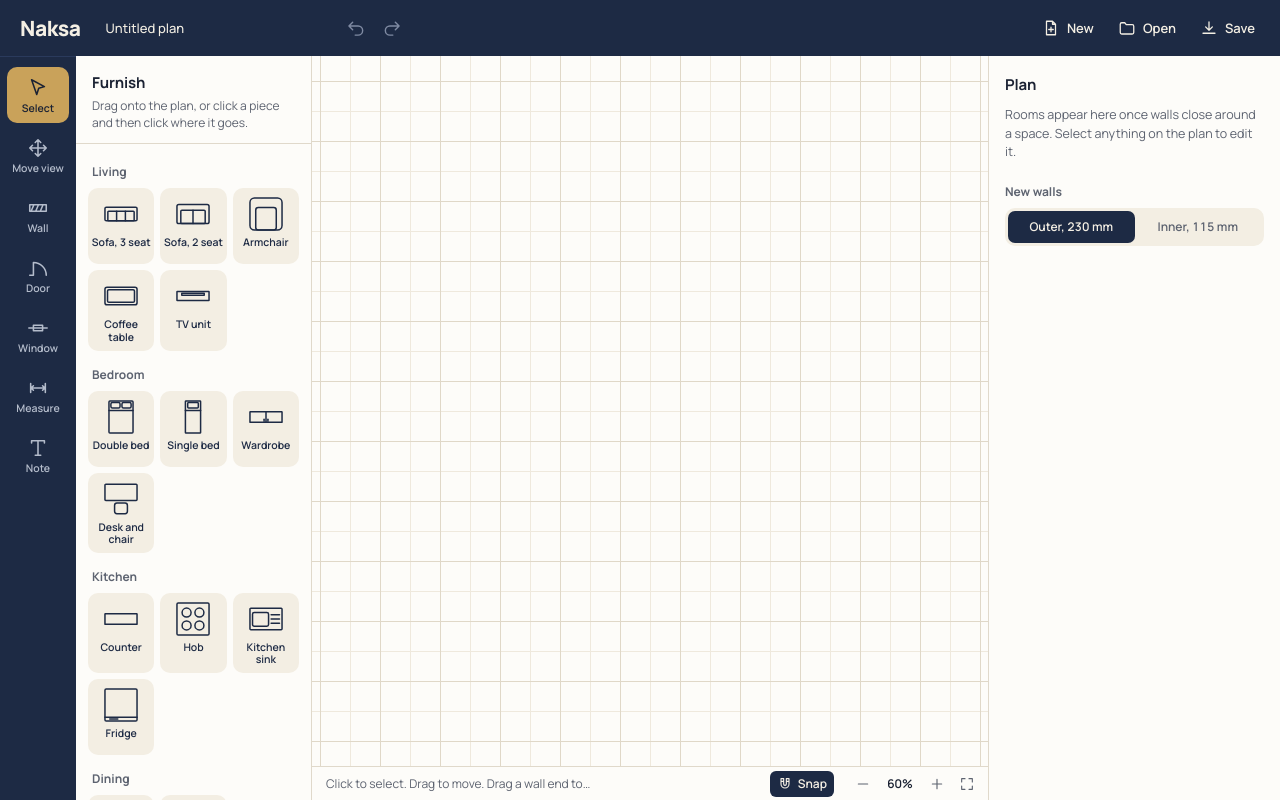
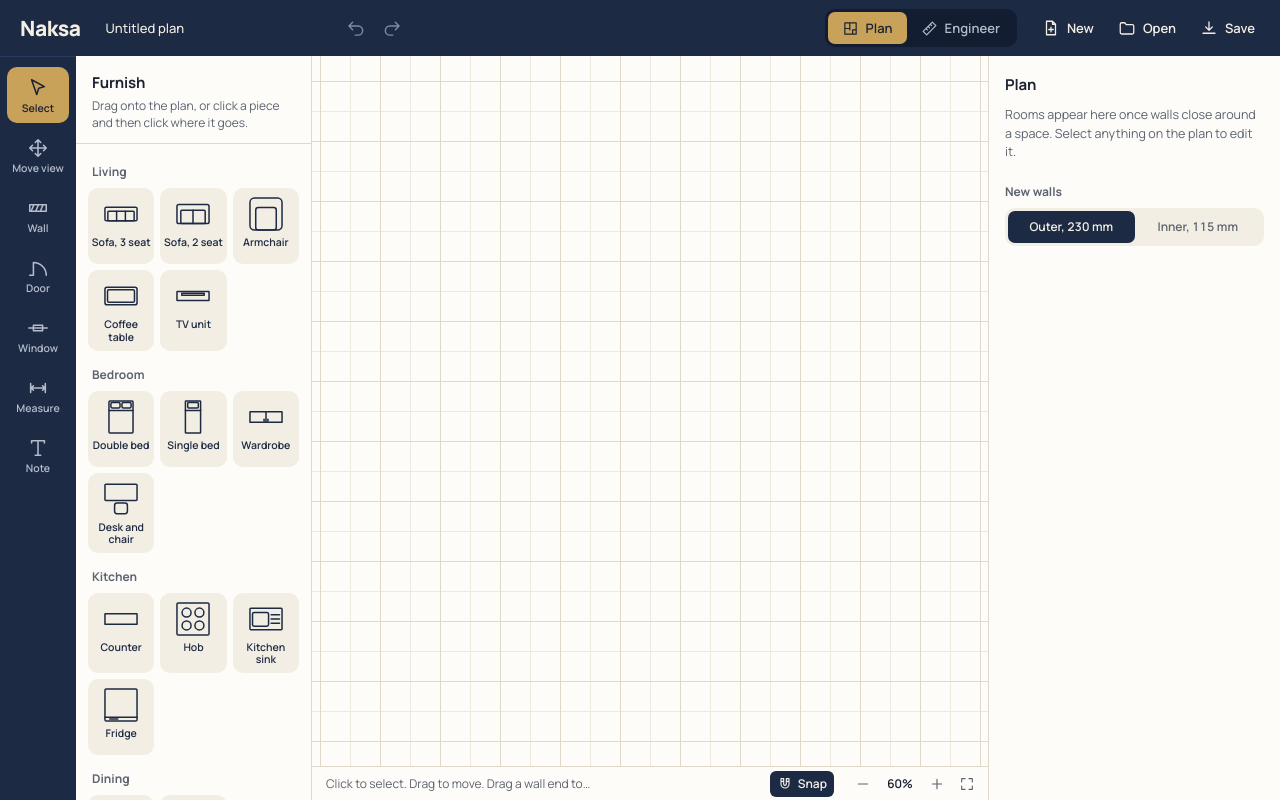
Before and after one commit to rawobj/naksa, a Next.js app: page / in a window 1280 px wide. Built offline with nearby package versions, Linux system fonts and the light colour scheme.

Commit message:
feat: add engineer view

```diff
--- a/src/editor/editor-atoms.ts
+++ b/src/editor/editor-atoms.ts
@@ -3,6 +3,7 @@ import { emptyPlan, type Id, type Plan } from "@/core/model";
 
 export type ToolId =
   "select" | "pan" | "wall" | "door" | "window" | "dimension" | "text" | "item";
+export type ViewMode = "plan" | "engineer";
 export type EntityType =
   "wall" | "opening" | "item" | "dimension" | "label" | "room";
 
@@ -43,6 +44,8 @@ export const pendingItemAtom = atom<string | null>(null);
 export const wallThicknessAtom = atom(230); // thickness given to newly drawn walls
 
 export const selectionAtom = atom<Selection | null>(null);
+
+export const viewAtom = atom<ViewMode>("plan");
 
 export const viewportAtom = atom<Viewport>({ x: 0, y: 0, zoom: 0.05 });
 
--- a/src/editor/editor.tsx
+++ b/src/editor/editor.tsx
@@ -26,6 +26,7 @@ import {
   snappingAtom,
   toolAtom,
   undoAtom,
+  viewAtom,
   viewportAtom,
   type EntityType,
 } from "./editor-atoms";
@@ -160,6 +161,10 @@ export default function Editor() {
         return store.set(redoAtom);
       }
       if (mod || e.altKey) return;
+
+      // Views
+      if (e.key === "1") return store.set(viewAtom, "plan");
+      if (e.key === "2") return store.set(viewAtom, "engineer");
 
       // The active tool gets the key first (the wall tool uses numbers for typed lengths)
       const active = tools[store.get(toolAtom)];
--- a/src/editor/panels/top-bar.tsx
+++ b/src/editor/panels/top-bar.tsx
@@ -1,8 +1,8 @@
 "use client";
 
 import { produce } from "immer";
-import { useAtomValue, useSetAtom } from "jotai";
-import { Icon } from "../icons";
+import { useAtom, useAtomValue, useSetAtom } from "jotai";
+import { Icon, type IconName } from "../icons";
 import {
   canRedoAtom,
   canUndoAtom,
@@ -10,7 +10,25 @@ import {
   planNameAtom,
   redoAtom,
   undoAtom,
+  viewAtom,
+  type ViewMode,
 } from "../editor-atoms";
+
+const VIEWS: { id: ViewMode; label: string; icon: IconName; title: string }[] =
+  [
+    {
+      id: "plan",
+      label: "Plan",
+      icon: "plan",
+      title: "Furnished plan with floor finishes (1)",
+    },
+    {
+      id: "engineer",
+      label: "Engineer",
+      icon: "ruler",
+      title: "Dimensions, wall sections and door and window tags (2)",
+    },
+  ];
 
 type TopBarProps = {
   onNew(): void;
@@ -26,9 +44,10 @@ const iconButton =
 const action =
   "flex h-9 items-center gap-[7px] rounded-small px-[11px] font-semibold whitespace-nowrap text-on-navy transition-[background] duration-150 ease-naksa hover:bg-navy-raised max-[1280px]:w-9 max-[1280px]:justify-center max-[1280px]:px-0 [&>span]:max-[1280px]:hidden";
 
-// Top bar: plan name, undo and redo and file actions
+// Top bar: plan name, undo and redo, view switcher and file actions
 export default function TopBar({ onNew, onOpen, onSave }: TopBarProps) {
   const name = useAtomValue(planNameAtom);
+  const [view, setView] = useAtom(viewAtom);
   const canUndo = useAtomValue(canUndoAtom);
   const canRedo = useAtomValue(canRedoAtom);
   const commit = useSetAtom(commitAtom);
@@ -79,7 +98,27 @@ export default function TopBar({ onNew, onOpen, onSave }: TopBarProps) {
         </button>
       </div>
 
-      <div className="ml-auto flex items-center gap-0.5">
+      {/* View switcher */}
+      <div
+        className="ml-auto flex rounded-big bg-navy-deep p-[3px]"
+        role="group"
+        aria-label="View"
+      >
+        {VIEWS.map((v) => (
+          <button
+            key={v.id}
+            className="flex h-8 items-center gap-[7px] rounded-small px-3.5 font-semibold text-on-navy-muted transition-[background,color] duration-180 ease-naksa hover:text-on-navy aria-pressed:bg-brass aria-pressed:text-on-brass max-[860px]:px-2.5"
+            aria-pressed={view === v.id}
+            title={v.title}
+            onClick={() => setView(v.id)}
+          >
+            <Icon name={v.icon} size={17} />
+            <span className="max-[860px]:hidden">{v.label}</span>
+          </button>
+        ))}
+      </div>
+
+      <div className="flex items-center gap-0.5">
         <button className={action} onClick={onNew} title="Start a blank plan">
           <Icon name="file" size={18} />
           <span>New</span>
--- a/src/editor/plan-canvas.tsx
+++ b/src/editor/plan-canvas.tsx
@@ -12,7 +12,7 @@ import {
   wallBox,
 } from "./hit";
 import { outline } from "./overlay";
-import { drawPlan, type DrawOptions } from "./render/draw";
+import { drawPlan, ENGINEER_MARGIN, type DrawOptions } from "./render/draw";
 import { sceneFor } from "./render/scene";
 import { INK } from "./render/theme";
 import {
@@ -25,6 +25,7 @@ import {
   selectionAtom,
   snappingAtom,
   toolAtom,
+  viewAtom,
   viewportAtom,
   wallThicknessAtom,
   type Selection,
@@ -66,6 +67,7 @@ export default function PlanCanvas({ tools, host }: PlanCanvasProps) {
         width,
         height,
         dpr: window.devicePixelRatio || 1,
+        mode: store.get(viewAtom) === "engineer" ? "engineer" : "plan",
         grid: true,
         fontFamily,
       };
@@ -143,7 +145,7 @@ export default function PlanCanvas({ tools, host }: PlanCanvasProps) {
       if (!frame) frame = requestAnimationFrame(draw);
     };
 
-    // Zoom to fit the plan
+    // Zoom to fit the plan, the engineer view needs more room on the top and left for its dimensions
     const fit = () => {
       const bounds = sceneFor(store.get(planAtom)).bounds;
       if (!bounds || width === 0) {
@@ -154,12 +156,13 @@ export default function PlanCanvas({ tools, host }: PlanCanvasProps) {
         });
         return;
       }
+      const pad = store.get(viewAtom) === "engineer" ? ENGINEER_MARGIN : 600;
       store.set(
         viewportAtom,
         fitBounds(
           {
-            minX: bounds.minX - 600,
-            minY: bounds.minY - 600,
+            minX: bounds.minX - pad,
+            minY: bounds.minY - pad,
             maxX: bounds.maxX + 600,
             maxY: bounds.maxY + 600,
           },
@@ -187,7 +190,7 @@ export default function PlanCanvas({ tools, host }: PlanCanvasProps) {
     const observer = new ResizeObserver(resize);
     observer.observe(canvas);
 
-    // Redraw when anything that is drawn changes, and refit when asked to
+    // Redraw when anything that is drawn changes, and refit when asked to or when the view changes
     const unsubscribe = [
       ...[
         planAtom,
@@ -201,6 +204,7 @@ export default function PlanCanvas({ tools, host }: PlanCanvasProps) {
         redrawAtom,
       ].map((watched) => store.sub(watched, schedule)),
       store.sub(fitRequestAtom, fit),
+      store.sub(viewAtom, fit),
     ];
 
     const pointer = (e: PointerEvent | MouseEvent | DragEvent): Pointer => {
--- a/src/editor/render/draw.ts
+++ b/src/editor/render/draw.ts
@@ -13,7 +13,7 @@ import {
 import { catalogueEntry, finishFor } from "@/core/catalogue";
 import type { Dimension, Item, Opening, Wall } from "@/core/model";
 import { formatArea } from "@/core/rooms";
-import { pointAlong, wallDirection } from "@/core/walls";
+import { pointAlong, wallDirection, wallLength } from "@/core/walls";
 import type { Viewport } from "../editor-atoms";
 import type { Scene } from "./scene";
 import { INK } from "./theme";
@@ -23,6 +23,7 @@ export type DrawOptions = {
   width: number; // canvas size in CSS pixels
   height: number;
   dpr: number;
+  mode: "plan" | "engineer";
   grid: boolean;
   fontFamily: string;
   weight?: number; // multiplier for text and line weights; exports use more than 1
@@ -48,12 +49,12 @@ export function drawPlan(ctx: Ctx, scene: Scene, o: DrawOptions): void {
   const px = k / o.viewport.zoom;
 
   world();
-  drawFloors(ctx, scene, o);
-  for (const item of scene.plan.items) drawItem(ctx, item, px);
-  drawWalls(ctx, scene, px);
+  if (o.mode === "plan") drawFloors(ctx, scene, o);
+  for (const item of scene.plan.items) drawItem(ctx, item, px, o.mode);
+  drawWalls(ctx, scene, px, o);
   for (const opening of scene.plan.openings) {
     const wall = scene.plan.walls.find((w) => w.id === opening.wallId);
-    if (wall) drawOpening(ctx, opening, wall, px);
+    if (wall) drawOpening(ctx, opening, wall, px, o.mode);
   }
 
   screen();
@@ -61,6 +62,7 @@ export function drawPlan(ctx: Ctx, scene: Scene, o: DrawOptions): void {
   for (const d of scene.plan.dimensions)
     drawDimension(ctx, d, o, text, INK.soft);
   drawRoomLabels(scene, o, text);
+  if (o.mode === "engineer") drawEngineering(ctx, scene, o, text);
   for (const label of scene.plan.labels) {
     const p = toScreenPoint(o.viewport, label.position);
     text(label.text, p.x, p.y, { size: 13, weight: 600, color: INK.line });
@@ -205,16 +207,47 @@ function drawFloors(ctx: Ctx, scene: Scene, o: DrawOptions): void {
   }
 }
 
-function drawWalls(ctx: Ctx, scene: Scene, px: number): void {
+function drawWalls(ctx: Ctx, scene: Scene, px: number, o: DrawOptions): void {
   if (scene.solids.length === 0) return;
+  const union = () => {
     ctx.beginPath();
     for (const solid of scene.solids) trace(ctx, solid);
+  };
+  if (o.mode === "plan") {
+    union();
     ctx.fillStyle = INK.wall;
     ctx.strokeStyle = INK.wall;
     ctx.lineWidth = px * 0.75;
     ctx.lineJoin = "miter";
     ctx.fill();
     ctx.stroke();
+    return;
+  }
+  // Engineer view: outlined walls with a section hatch.
+  // Stroke first then fill, so the fill covers the inner strokes where walls overlap
+  // and only one outline is left around the whole wall shape.
+  union();
+  ctx.strokeStyle = INK.line;
+  ctx.lineWidth = px * 2.6;
+  ctx.lineJoin = "miter";
+  ctx.stroke();
+  ctx.fillStyle = INK.paper;
+  ctx.fill();
+  if (!scene.bounds) return;
+  ctx.save();
+  ctx.clip();
+  const b = scene.bounds;
+  const gap = px * 7;
+  const span = b.maxY - b.minY + b.maxX - b.minX;
+  ctx.beginPath();
+  for (let t = b.minX - (b.maxY - b.minY); t < b.maxX; t += gap) {
+    ctx.moveTo(t, b.maxY);
+    ctx.lineTo(t + span, b.maxY - span);
+  }
+  ctx.strokeStyle = INK.soft;
+  ctx.lineWidth = px * 0.7;
+  ctx.stroke();
+  ctx.restore();
 }
 
 // Geometry of an opening: its jambs on the centreline and the wall's axes
@@ -227,7 +260,13 @@ export function openingFrame(opening: Opening, wall: Wall) {
   return { dir, normal, centre, start, end };
 }
 
-function drawOpening(ctx: Ctx, opening: Opening, wall: Wall, px: number): void {
+function drawOpening(
+  ctx: Ctx,
+  opening: Opening,
+  wall: Wall,
+  px: number,
+  mode: DrawOptions["mode"]
+): void {
   const { normal, start, end } = openingFrame(opening, wall);
   const half = wall.thickness / 2;
   const corner = (p: Vec, side: number) => add(p, scale(normal, side * half));
@@ -242,7 +281,7 @@ function drawOpening(ctx: Ctx, opening: Opening, wall: Wall, px: number): void {
       corner(end, -1),
       corner(start, -1),
     ]);
-    ctx.fillStyle = INK.glass;
+    ctx.fillStyle = mode === "plan" ? INK.glass : INK.paper;
     ctx.fill();
     ctx.strokeStyle = INK.line;
     ctx.lineWidth = px * 1.1;
@@ -275,7 +314,7 @@ function drawOpening(ctx: Ctx, opening: Opening, wall: Wall, px: number): void {
   ctx.moveTo(hinge.x, hinge.y);
   ctx.lineTo(tip.x, tip.y);
   ctx.strokeStyle = INK.line;
-  ctx.lineWidth = px * 2;
+  ctx.lineWidth = px * (mode === "plan" ? 2 : 1.4);
   ctx.stroke();
 
   const a0 = angleOf(sub(tip, hinge));
@@ -337,13 +376,18 @@ export function drawSymbol(
   }
 }
 
-function drawItem(ctx: Ctx, item: Item, px: number): void {
+function drawItem(
+  ctx: Ctx,
+  item: Item,
+  px: number,
+  mode: DrawOptions["mode"]
+): void {
   ctx.save();
   ctx.translate(item.position.x, item.position.y);
   ctx.rotate((item.rotation * Math.PI) / 180);
-  ctx.fillStyle = INK.furniture;
-  ctx.strokeStyle = INK.furnitureLine;
-  ctx.lineWidth = px * 1.1;
+  ctx.fillStyle = mode === "plan" ? INK.furniture : "rgba(0,0,0,0)";
+  ctx.strokeStyle = mode === "plan" ? INK.furnitureLine : INK.faint;
+  ctx.lineWidth = px * (mode === "plan" ? 1.1 : 0.9);
   ctx.lineJoin = "round";
   ctx.lineCap = "round";
   drawSymbol(ctx, item.kind, item.width, item.depth);
@@ -424,15 +468,144 @@ function drawRoomLabels(scene: Scene, o: DrawOptions, text: TextFn): void {
     const p = toScreenPoint(o.viewport, room.centroid);
     const box = boundsOf(room.inner)!;
     const w = box.maxX - box.minX;
+    const h = box.maxY - box.minY;
     // Skip labels that would not fit in the room at this zoom
     if (w * o.viewport.zoom < 46 * (o.weight ?? 1)) continue;
-    text(room.name, p.x, p.y - 8 * (o.weight ?? 1), {
+    const engineer = o.mode === "engineer";
+    text(room.name, p.x, p.y - (engineer ? 15 : 8) * (o.weight ?? 1), {
       size: 13,
       weight: 700,
     });
-    text(formatArea(room.area), p.x, p.y + 8 * (o.weight ?? 1), {
-      size: 11,
-      color: INK.soft,
-    });
+    text(
+      formatArea(room.area),
+      p.x,
+      p.y + (engineer ? 1 : 8) * (o.weight ?? 1),
+      { size: 11, color: INK.soft }
+    );
+    if (engineer) {
+      text(
+        `${formatLength(w)} × ${formatLength(h)}`,
+        p.x,
+        p.y + 16 * (o.weight ?? 1),
+        { size: 11, color: INK.soft }
+      );
     }
   }
+}
+
+// Space the engineer view's own dimensions need around the walls, in millimetres
+export const ENGINEER_MARGIN = 1900;
+
+// What the engineer view adds: overall and running dimensions along the top and left
+// of the building, and a numbered tag on every door and window.
+function drawEngineering(
+  ctx: Ctx,
+  scene: Scene,
+  o: DrawOptions,
+  text: TextFn
+): void {
+  const { walls, openings } = scene.plan;
+  if (walls.length === 0 || !scene.bounds) return;
+  const k = o.weight ?? 1;
+  const top = scene.bounds.minY;
+  const left = scene.bounds.minX;
+  // Running dimensions are taken between the walls that reach each outside face
+  const reach = 400;
+  const xs = stations(
+    walls
+      .flatMap((w) => [w.a, w.b])
+      .filter((p) => p.y - top < reach)
+      .map((p) => p.x)
+  );
+  const ys = stations(
+    walls
+      .flatMap((w) => [w.a, w.b])
+      .filter((p) => p.x - left < reach)
+      .map((p) => p.y)
+  );
+  const topLine = Math.min(...walls.flatMap((w) => [w.a.y, w.b.y]));
+  const leftLine = Math.min(...walls.flatMap((w) => [w.a.x, w.b.x]));
+  const first = 650;
+  const second = 1300;
+
+  const chain = (
+    values: number[],
+    make: (from: number, to: number, offset: number) => Dimension
+  ) => {
+    if (values.length < 2) return;
+    if (values.length > 2) {
+      for (let i = 0; i < values.length - 1; i++) {
+        drawDimension(
+          ctx,
+          make(values[i]!, values[i + 1]!, first),
+          o,
+          text,
+          INK.line
+        );
+      }
+    }
+    drawDimension(
+      ctx,
+      make(
+        values[0]!,
+        values[values.length - 1]!,
+        values.length > 2 ? second : first
+      ),
+      o,
+      text,
+      INK.line
+    );
+  };
+  chain(xs, (from, to, offset) => ({
+    id: "",
+    a: { x: from, y: topLine },
+    b: { x: to, y: topLine },
+    offset,
+  }));
+  chain(ys, (from, to, offset) => ({
+    id: "",
+    a: { x: leftLine, y: to },
+    b: { x: leftLine, y: from },
+    offset,
+  }));
+
+  let doors = 0;
+  let windows = 0;
+  for (const opening of openings) {
+    const wall = walls.find((w) => w.id === opening.wallId);
+    if (!wall || wallLength(wall) < 1) continue;
+    const tag = opening.kind === "door" ? `D${++doors}` : `W${++windows}`;
+    const { normal, centre } = openingFrame(opening, wall);
+    // Tags sit on the side away from a door's swing so the two never collide
+    const side =
+      opening.kind === "door" ? (opening.swing === "left" ? -1 : 1) : 1;
+    const at = toScreenPoint(
+      o.viewport,
+      add(centre, scale(normal, side * (wall.thickness / 2)))
+    );
+    const push = 13 * k;
+    const x = at.x + normal.x * side * push;
+    const y = at.y + normal.y * side * push;
+    ctx.font = `700 ${9.5 * k}px ${o.fontFamily}`;
+    const w = Math.max(19 * k, ctx.measureText(tag).width + 9 * k);
+    ctx.beginPath();
+    ctx.roundRect(x - w / 2, y - 9.5 * k, w, 19 * k, 9.5 * k);
+    ctx.fillStyle = INK.paper;
+    ctx.fill();
+    ctx.strokeStyle = INK.line;
+    ctx.lineWidth = k;
+    ctx.stroke();
+    text(tag, x, y + 0.5 * k, { size: 9.5, weight: 700, halo: false });
+  }
+}
+
+// Sorted distinct coordinates, merging any closer than 5 mm
+function stations(values: number[]): number[] {
+  const sorted = [...values].sort((a, b) => a - b);
+  const out: number[] = [];
+  for (const v of sorted) {
+    const last = out[out.length - 1];
+    if (last === undefined || v - last > 5) out.push(v);
+  }
+  return out;
+}
```
Lines whose indentation alone changed are shown as unchanged.
